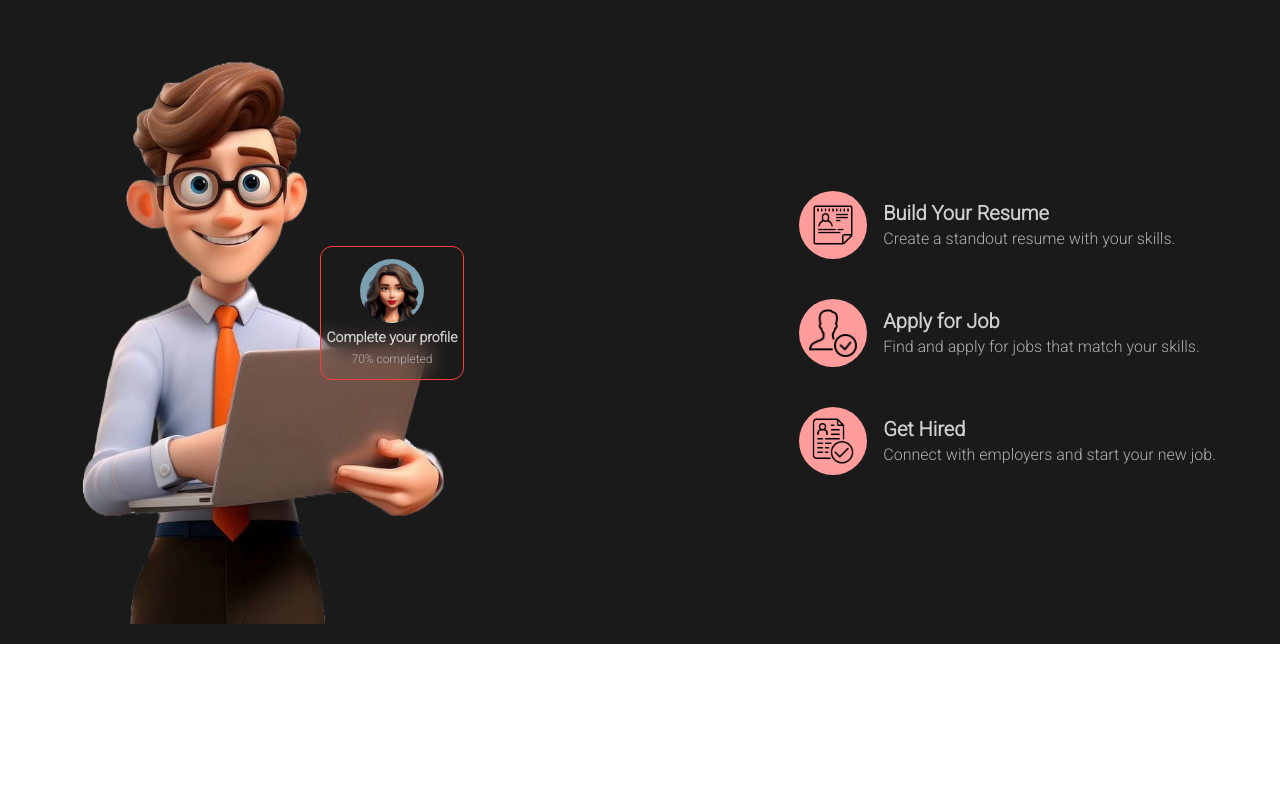
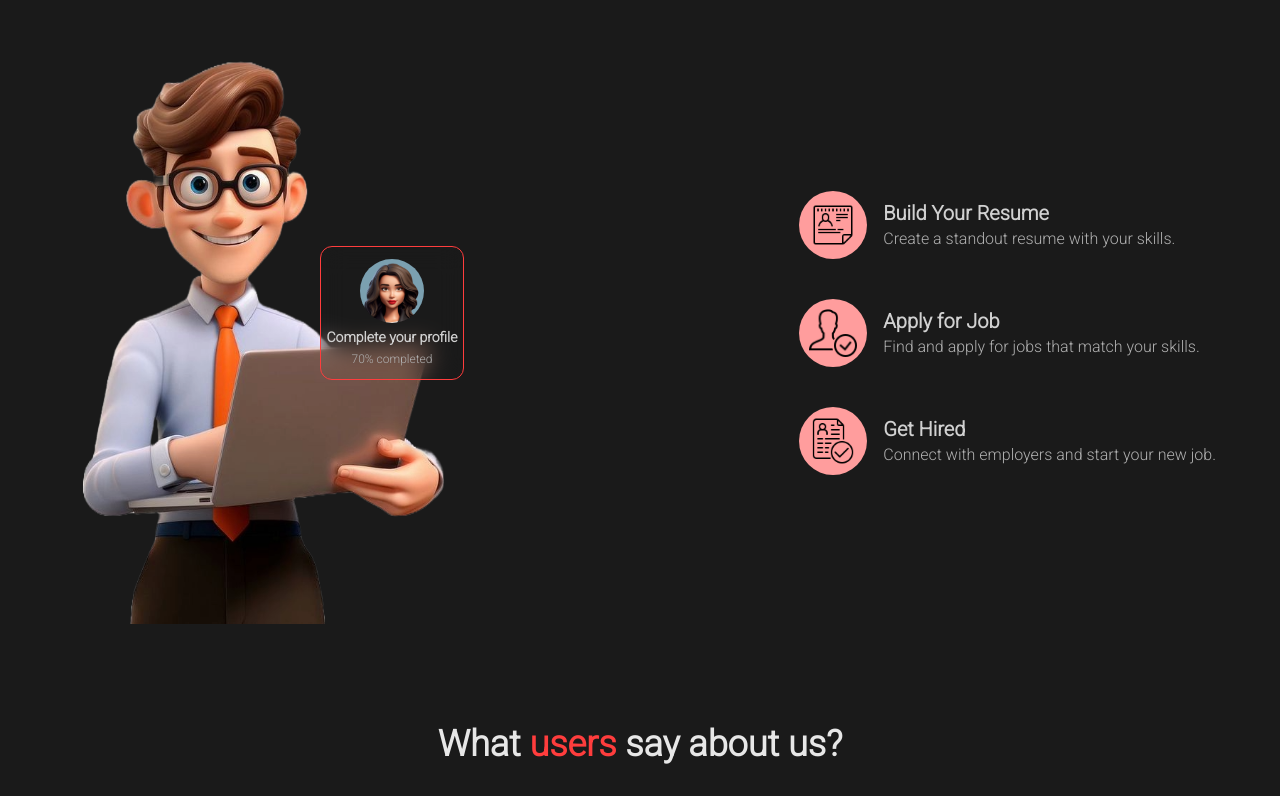
Before and after one commit to rookieanvesh/Job-Portal, a React (Create React App) app: page / in a window 1280 px wide. Shown: the part 1498-2294 px from the top of the page. Before the commit the page ends 2142 px from the top, so only its background shows below. Built offline with nearby package versions, Linux system fonts and the light colour scheme.

Commit message:
users say about us

```diff
--- a/src/LandingPage/Testimonials.tsx
+++ b/src/LandingPage/Testimonials.tsx
@@ -1,4 +1,8 @@
 const Testimonials=()=>{
-    return <div></div>
+    return <div className="mt-20 pb-5">
+    <div className="text-4xl text-center font-semibold mb-3 text-woodsmoke-100">What <span className="text-coral-red-500">users </span>
+    say about us?</div>
+
+    </div>
 }
 export default Testimonials
```
